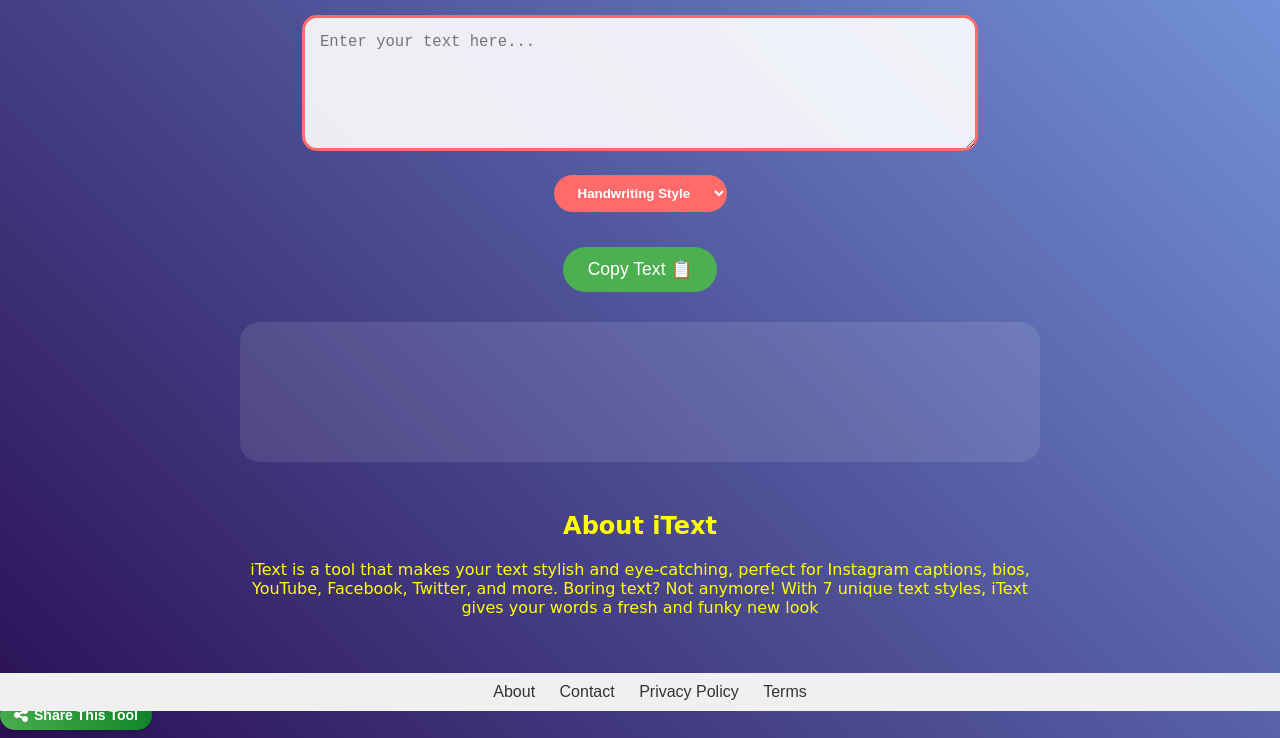
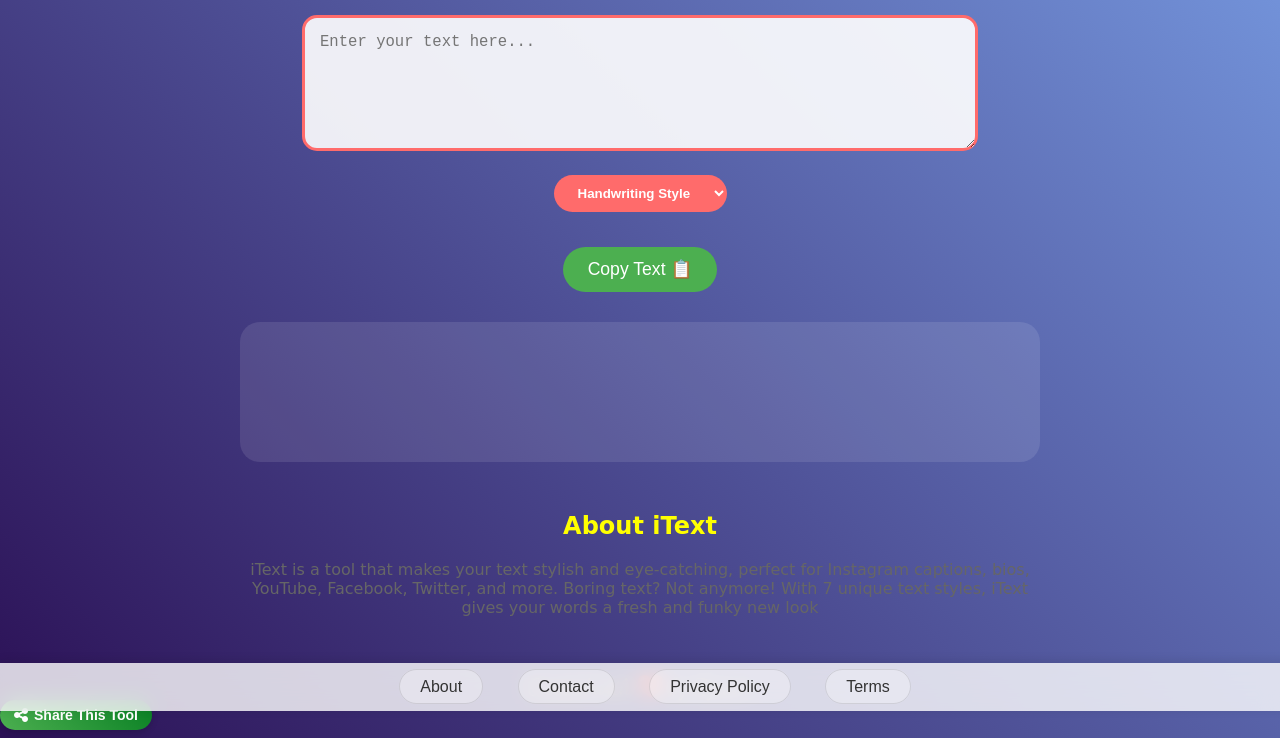
Before and after one commit to text2stylish/Text2Stylish_text, a plain HTML site: page index.html in a window 1280 px wide. Shown: the part 89-827 px from the top of the page. Drawn offline with Linux system fonts and the light colour scheme; a web font is replaced by a local one.

Commit message:
Update index.html

```diff
--- a/index.html
+++ b/index.html
@@ -388,31 +388,53 @@
     <title>Your Tool Name</title>
     <style>
         body {
-            font-family: Arial, sans-serif;
+            font-family: 'Arial', sans-serif;
             margin: 0;
             padding: 0;
+            background-color: #f8f9fa;
         }
         nav {
             text-align: center;
-            padding: 10px;
-            background: #f0f0f0;
+            padding: 15px;
+            background: rgba(255, 255, 255, 0.8);
             position: fixed;
             bottom: 0;
             width: 100%;
+            backdrop-filter: blur(10px);
+            -webkit-backdrop-filter: blur(10px);
+            box-shadow: 0 -2px 10px rgba(0, 0, 0, 0.1);
         }
         nav a {
-            margin: 0 10px;
+            margin: 0 15px;
             text-decoration: none;
             color: #333;
+            padding: 8px 20px;
+            border-radius: 20px;
+            transition: all 0.3s ease;
+            font-weight: 500;
+            background-color: rgba(255, 255, 255, 0.3);
+            border: 1px solid rgba(0, 0, 0, 0.1);
         }
         nav a:hover {
             color: #007bff;
+            background-color: rgba(0, 123, 255, 0.1);
+            border-color: rgba(0, 123, 255, 0.2);
+            transform: translateY(-2px);
+        }
+        .content {
+            padding: 20px;
+            margin-bottom: 80px;
+            text-align: center;
+        }
+        h1 {
+            color: #333;
+        }
+        p {
+            color: #666;
         }
     </style>
 </head>
 <body>
-
-    <!-- Footer navigation -->
     <nav>
         <a href="about.html">About</a>
         <a href="contact.html">Contact</a>
```
